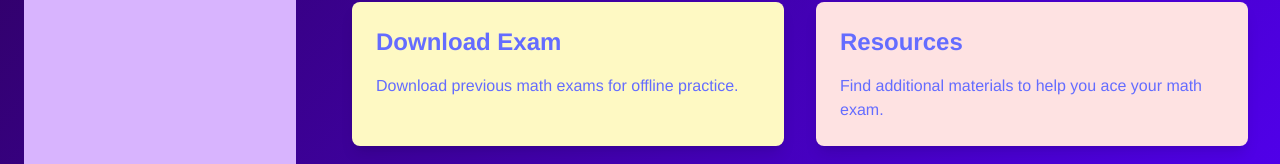
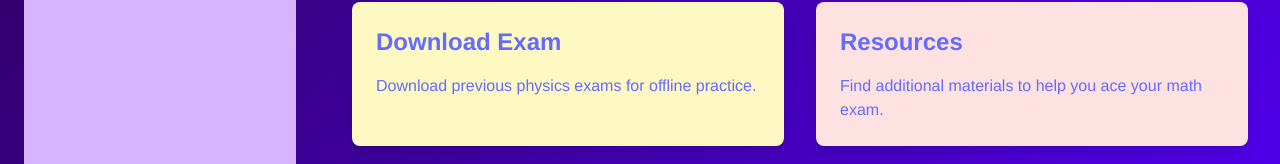
Before and after one commit to biswal22/PrepOlympiad, a React (Vite) app: page /mathematics in a window 1280 px wide. Shown: the part 502-666 px from the top of the page. Built offline with nearby package versions, Linux system fonts and the light colour scheme.

Commit message:
added links to exam downloads

```diff
--- a/src/subjects/Biology.jsx
+++ b/src/subjects/Biology.jsx
@@ -63,16 +63,15 @@ const Biology = () => {
                     </Link>
 
                     {/* Box 3: Download Exam */}
-                    <Link
-                        to={{
-                            pathname: '/downloads',
-                        }}
-                        state={{ from: '/biology' }} // Passing the current page as state
+                    <a
+                        href="https://www.usabo-trc.org/sites/default/files/allfiles/USABO%20Past%20Exams_0.pdf"
+                        target="_blank" // Opens the link in a new tab
+                        rel="noopener noreferrer" // Security measure for opening new tabs
                         className="bg-yellow-100 p-6 rounded-lg shadow-lg hover:bg-yellow-200 transition"
                     >
                         <h2 className="text-2xl font-bold mb-4">Download Exam</h2>
                         <p>Download previous biology exams for offline practice.</p>
-                    </Link>
+                    </a>
 
                     {/* Box 4: Resources */}
                     <Link
--- a/src/subjects/Chemistry.jsx
+++ b/src/subjects/Chemistry.jsx
@@ -63,16 +63,15 @@ const Chemistry = () => {
                     </Link>
 
                     {/* Box 3: Download Exam */}
-                    <Link
-                        to={{
-                            pathname: '/downloads',
-                        }}
-                        state={{ from: '/chemistry' }} // Passing the current page as state
+                    <a
+                        href="https://www.acs.org/education/olympiad/prepare-for-exams.html"
+                        target="_blank" // Opens the link in a new tab
+                        rel="noopener noreferrer" // Security measure for opening new tabs
                         className="bg-yellow-100 p-6 rounded-lg shadow-lg hover:bg-yellow-200 transition"
                     >
                         <h2 className="text-2xl font-bold mb-4">Download Exam</h2>
                         <p>Download previous chemistry exams for offline practice.</p>
-                    </Link>
+                    </a>
 
                     {/* Box 4: Resources */}
                     <Link
--- a/src/subjects/EarthScience.jsx
+++ b/src/subjects/EarthScience.jsx
@@ -63,16 +63,15 @@ const EarthScience = () => {
                     </Link>
 
                     {/* Box 3: Download Exam */}
-                    <Link
-                        to={{
-                            pathname: '/downloads',
-                        }}
-                        state={{ from: '/earthscience' }} // Passing the current page as state
+                    <a
+                        href="https://www.useso.org/resources/past-exams/"
+                        target="_blank" // Opens the link in a new tab
+                        rel="noopener noreferrer" // Security measure for opening new tabs
                         className="bg-yellow-100 p-6 rounded-lg shadow-lg hover:bg-yellow-200 transition"
                     >
                         <h2 className="text-2xl font-bold mb-4">Download Exam</h2>
                         <p>Download previous earth science exams for offline practice.</p>
-                    </Link>
+                    </a>
 
                     {/* Box 4: Resources */}
                     <Link
--- a/src/subjects/Math.jsx
+++ b/src/subjects/Math.jsx
@@ -63,16 +63,15 @@ const Mathematics = () => {
                     </Link>
 
                     {/* Box 3: Download Exam */}
-                    <Link
-                        to={{
-                            pathname: '/downloads',
-                        }}
-                        state={{ from: '/mathematics' }} // Passing the current page as state
+                    <a
+                        href="https://artofproblemsolving.com/wiki/index.php/AMC_Problems_and_Solutions"
+                        target="_blank"
+                        rel="noopener noreferrer"
                         className="bg-yellow-100 p-6 rounded-lg shadow-lg hover:bg-yellow-200 transition"
                     >
                         <h2 className="text-2xl font-bold mb-4">Download Exam</h2>
-                        <p>Download previous math exams for offline practice.</p>
-                    </Link>
+                        <p>Download previous physics exams for offline practice.</p>
+                    </a>
 
                     {/* Box 4: Resources */}
                     <Link
```
